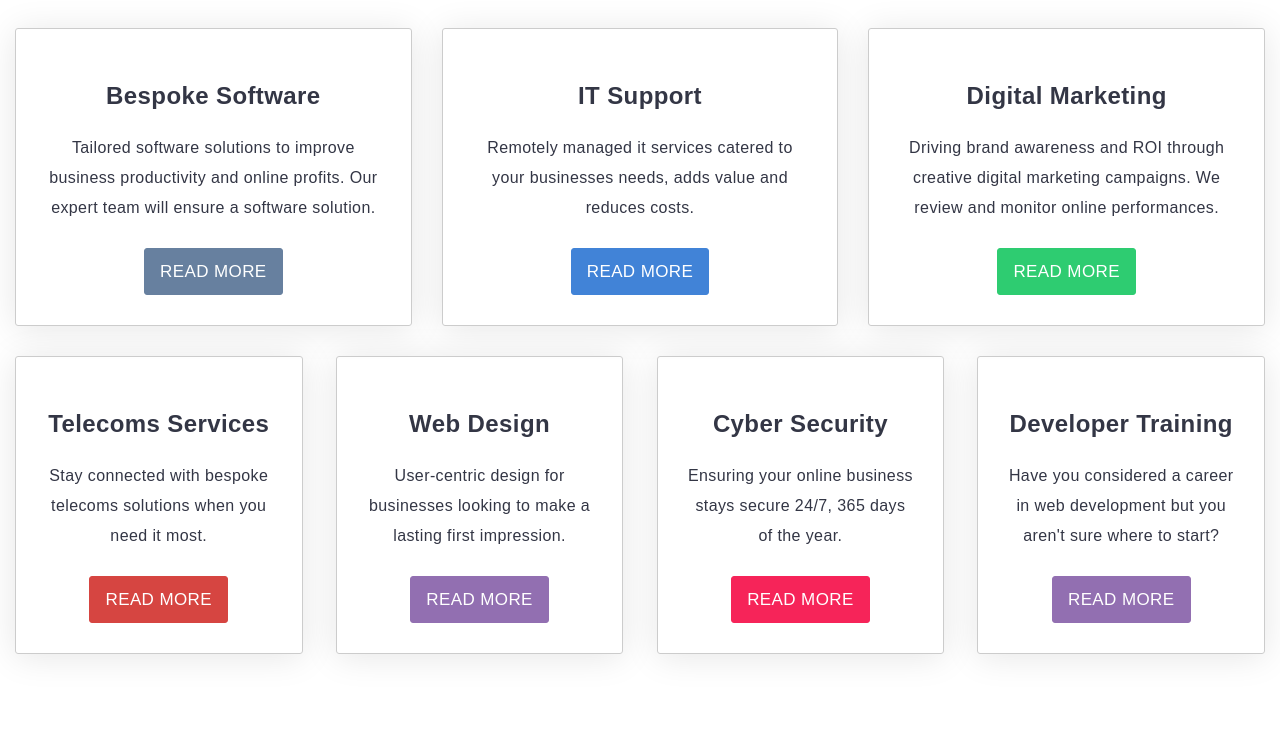
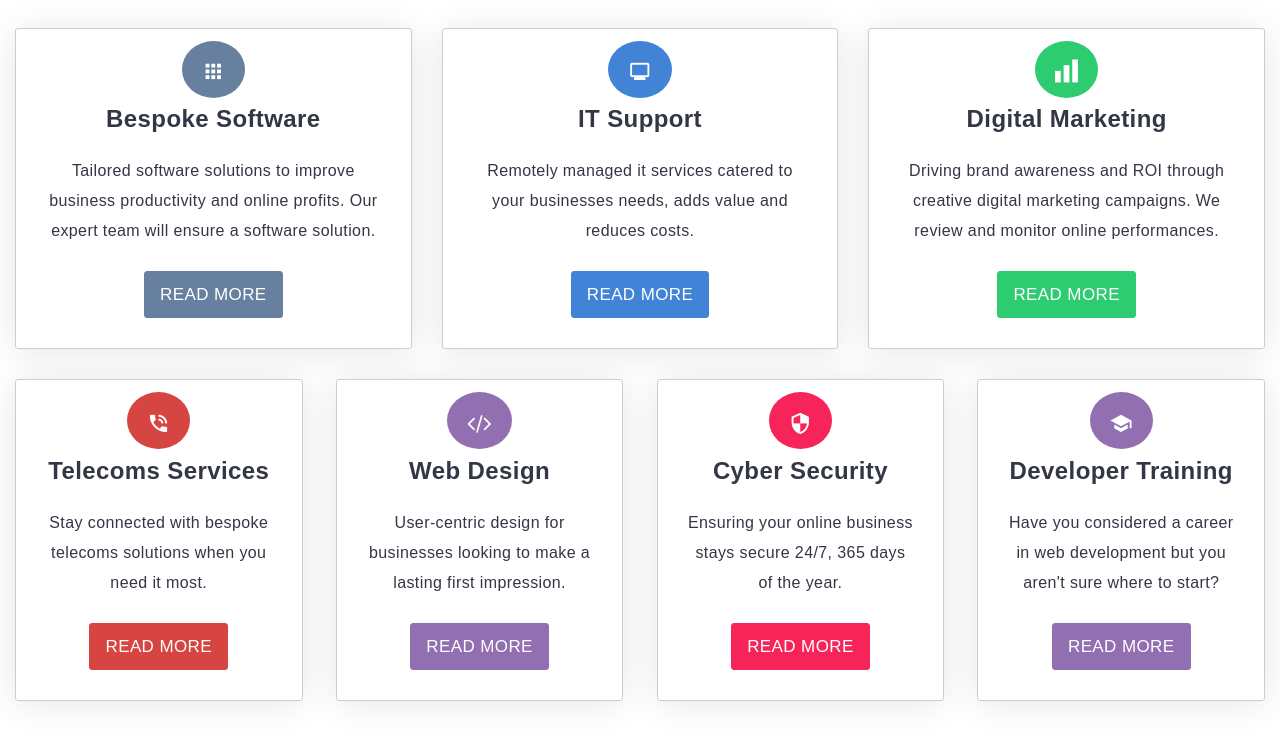
Before and after one commit to JamesGreengrass-inc/HTML-CSS-REFLECTION, a plain HTML site: page HTML-CSS-REFLECTION-main/HTML & CSS Reflection/index.html in a window 1280 px wide. Shown: the part 912-1655 px from the top of the page. Before the commit the page ends 1616 px from the top, so only its background shows below. Drawn offline with Linux system fonts and the light colour scheme.

Commit message:
Middle Section
I have sourced and placed all the icons as well as the circular element placed behind them.

All that's left for this middle section is to add the hover feature to the blocks, since this is the last night I have a guaranteed wi-fi connection I will push these commits to github and submit this version as my first draft for my HTML & CSS Reflection task.

```diff
--- a/HTML-CSS-REFLECTION-main/HTML & CSS Reflection/index.html
+++ b/HTML-CSS-REFLECTION-main/HTML & CSS Reflection/index.html
@@ -78,31 +78,25 @@
         <div id="middle">
             <div class="mid-block-container section">
                 <div class="three-blocks">
-                    <a href="#" class="block">
-                        <span class="icon">
-                            <span class="">
-
-                            </span>
+                    <a href="#" class="block" id="block-one">
+                        <span class="icon btn-soft">
+                            <span class="icon-apps"></span>
                         </span>
                         <h2>Bespoke Software</h2>
                         <p>Tailored software solutions to improve business productivity and online profits. Our expert team will ensure a software solution.</p>
-                        <span class="btn btn-software">Read More</span>
+                        <span class="btn btn-soft">Read More</span>
                     </a>
                     <a href="#" class="block" id="mid-block">
-                        <span class="icon">
-                            <span class="">
-
-                            </span>
+                        <span class="icon btn-s-two">
+                            <span class="icon-monitor"></span>
                         </span>
                         <h2>IT Support</h2>
                         <p>Remotely managed it services catered to your businesses needs, adds value and reduces costs.</p>
                         <span class="btn btn-s-two">Read More</span>
                     </a>
                     <a href="#" class="block">
-                        <span class="icon">
-                            <span class="">
-
-                            </span>
+                        <span class="icon btn-dm">
+                            <span class="icon-bars"></span>
                         </span>
                         <h2>Digital Marketing</h2>
                         <p>Driving brand awareness and ROI through creative digital marketing campaigns. We review and monitor online performances.</p>
@@ -111,19 +105,16 @@
                 </div>
                 <div class="four-blocks">
                     <a href="#" class="block">
-                        <span class="icon">
-                            <span class="">
-
-                            </span>
+                        <span class="icon btn-t">
+                            <span class="icon-phone_in_talk"></span>
                         </span>
                         <h2>Telecoms Services</h2>
                         <p>Stay connected with bespoke telecoms solutions when you need it most.</p>
                         <span class="btn btn-t">Read More</span>
                     </a>
                     <a href="#" class="block">
-                        <span class="icon">
-                            <span class="">
-
+                        <span class="icon btn-wd">
+                            <span class="icon-code">
                             </span>
                         </span>
                         <h2>Web Design</h2>
@@ -131,20 +122,16 @@
                         <span class="btn btn-wd">Read More</span>
                     </a>
                     <a href="#" class="block">
-                        <span class="icon">
-                            <span class="">
-
-                            </span>
+                        <span class="icon btn-cs">
+                            <span class="icon-security"></span>
                         </span>
                         <h2>Cyber Security</h2>
                         <p>Ensuring your online business stays secure 24/7, 365 days of the year.</p>
                         <span class="btn btn-cs">Read More</span>
                     </a>
                     <a href="#" class="block">
-                        <span class="icon">
-                            <span class="">
-
-                            </span>
+                        <span class="icon btn-dt">
+                            <span class="icon-school"></span>
                         </span>
                         <h2>Developer Training</h2>
                         <p>Have you considered a career in web development but you aren't sure where to start?</p>
--- a/HTML-CSS-REFLECTION-main/HTML & CSS Reflection/scss/styles.scss
+++ b/HTML-CSS-REFLECTION-main/HTML & CSS Reflection/scss/styles.scss
@@ -27,11 +27,11 @@
 
 @font-face {
   font-family: 'icomoon';
-  src:  url('../assets/fonts/icomoon.eot?njdbhx');
-  src:  url('../assets/fonts/icomoon.eot?njdbhx#iefix') format('embedded-opentype'),
-    url('../assets/fonts/icomoon.ttf?njdbhx') format('truetype'),
-    url('../assets/fonts/icomoon.woff?njdbhx') format('woff'),
-    url('../assets/fonts/icomoon.svg?njdbhx#icomoon') format('svg');
+  src:  url('../assets/fonts/icomoon.eot?ex9shf');
+  src:  url('../assets/fonts/icomoon.eot?ex9shf#iefix') format('embedded-opentype'),
+    url('../assets/fonts/icomoon.ttf?ex9shf') format('truetype'),
+    url('../assets/fonts/icomoon.woff?ex9shf') format('woff'),
+    url('../assets/fonts/icomoon.svg?ex9shf#icomoon') format('svg');
   font-weight: normal;
   font-style: normal;
   font-display: block;
@@ -52,6 +52,12 @@
   -moz-osx-font-smoothing: grayscale;
 }
 
+.icon-code:before {
+  content: "\e906";
+}
+.icon-bars:before {
+  content: "\e907";
+}
 .icon-arrow-right:before {
   content: "\e904";
 }
@@ -75,6 +81,21 @@
 }
 .icon-mouse:before {
   content: "\e902";
+}
+.icon-school:before {
+  content: "\e908";
+}
+.icon-security:before {
+  content: "\e909";
+}
+.icon-monitor:before {
+  content: "\e90a";
+}
+.icon-apps:before {
+  content: "\e90b";
+}
+.icon-menu:before {
+  content: "\e905";
 }
 
 
@@ -316,7 +337,7 @@ p {
   text-decoration: none;
 }
 
-.icon-phone_in_talk {
+.container .icon-phone_in_talk {
   font-size: 2rem;
   color: #121419;
   margin-left: 15px;
@@ -590,6 +611,28 @@ p {
   width: 100%;
 }
 
+.four-blocks .block .icon,
+.three-blocks .block .icon {
+  height: 60px;
+  width: 60px;
+  margin: 0 auto 17px;
+  color: #fff;
+  border-radius: 50%;
+  padding: 20px;
+}
+
+.four-blocks .block .icon span,
+.three-blocks .block .icon span {
+  font-size: 23px;
+  vertical-align: middle;
+}
+
+.btn-soft {
+  color: #fff;
+  background-color: #67809F;
+  border-color: #67809F;
+}
+
 .btn-s-two {
   color: #fff;
   background-color: #4183d7;
```
Also changed, not shown: HTML-CSS-REFLECTION-main/HTML & CSS Reflection/assets/fonts/selection.json (+1 -1 lines), HTML-CSS-REFLECTION-main/HTML & CSS Reflection/assets/fonts/icomoon.ttf, HTML-CSS-REFLECTION-main/HTML & CSS Reflection/assets/fonts/icomoon.woff, HTML-CSS-REFLECTION-main/HTML & CSS Reflection/css/styles.css, 2 other files.
